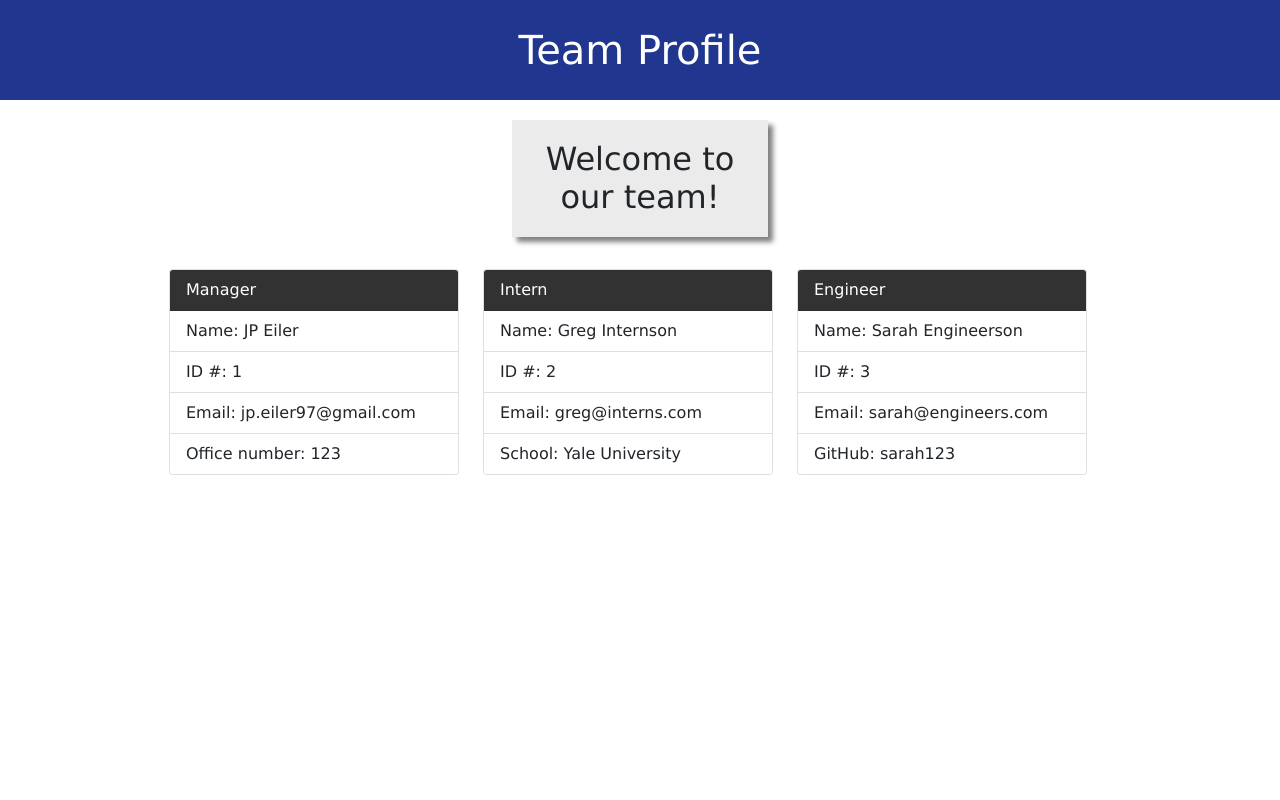
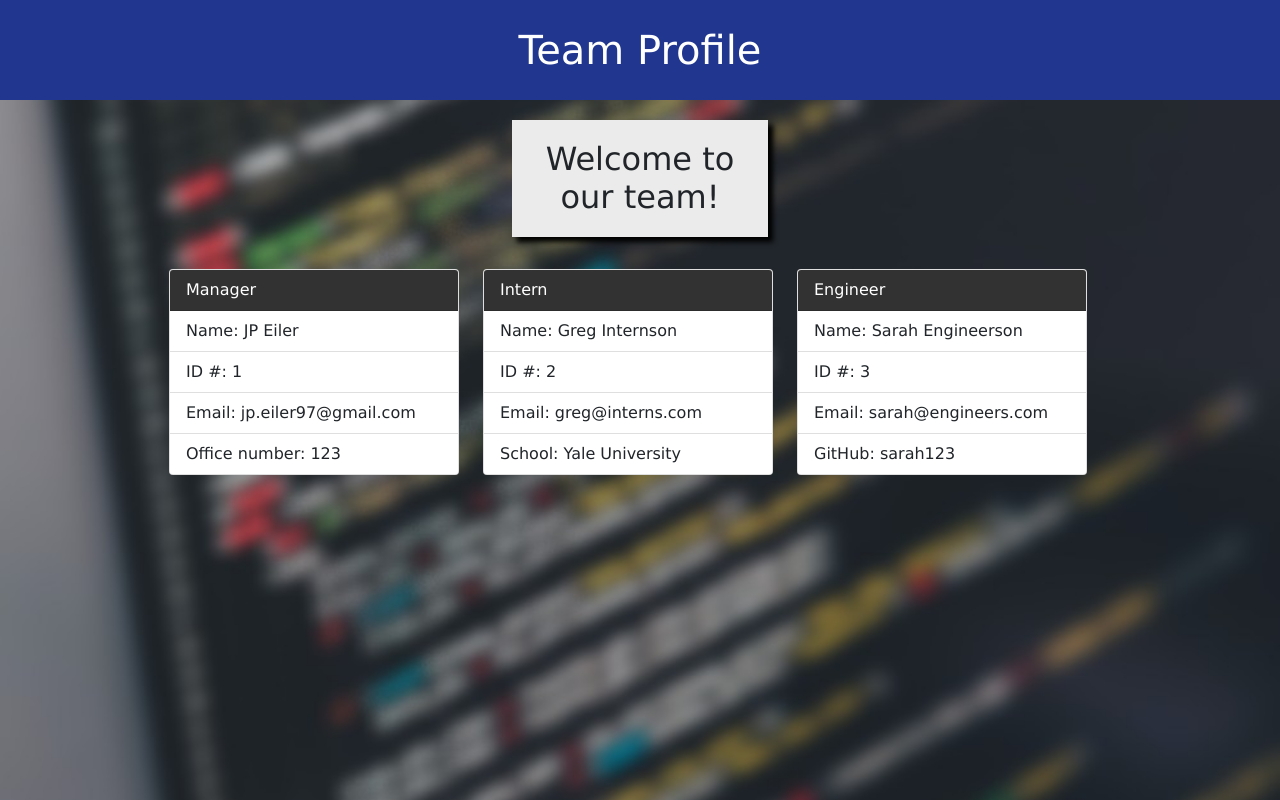
Before and after one commit to jpeiler97/team-generator, a website: page src/index.html in a window 1280 px wide. Drawn offline with nearby package versions, Linux system fonts and the light colour scheme.

Commit message:
modified html formatting

```diff
--- a/src/style.css
+++ b/src/style.css
@@ -14,6 +14,10 @@ Dark gray: #323232
   font-family: Verdana, Geneva, Tahoma, sans-serif;
 }
 
+body {
+  background-image: url("../assets/images/photo-1461749280684-dccba630e2f6.jpg");
+  background-size: cover;
+}
 header {
   display: flex;
   height: 100px;
@@ -38,7 +42,7 @@ header {
   width: 20%;
   padding: 20px;
   text-align: center;
-  box-shadow: 5px 5px 5px gray;
+  box-shadow: 5px 5px 5px rgb(0, 0, 0);
 }
 
 .card-header {
```
Also changed, not shown: assets/images/photo-1461749280684-dccba630e2f6.jpg (added), dist/style.css.
